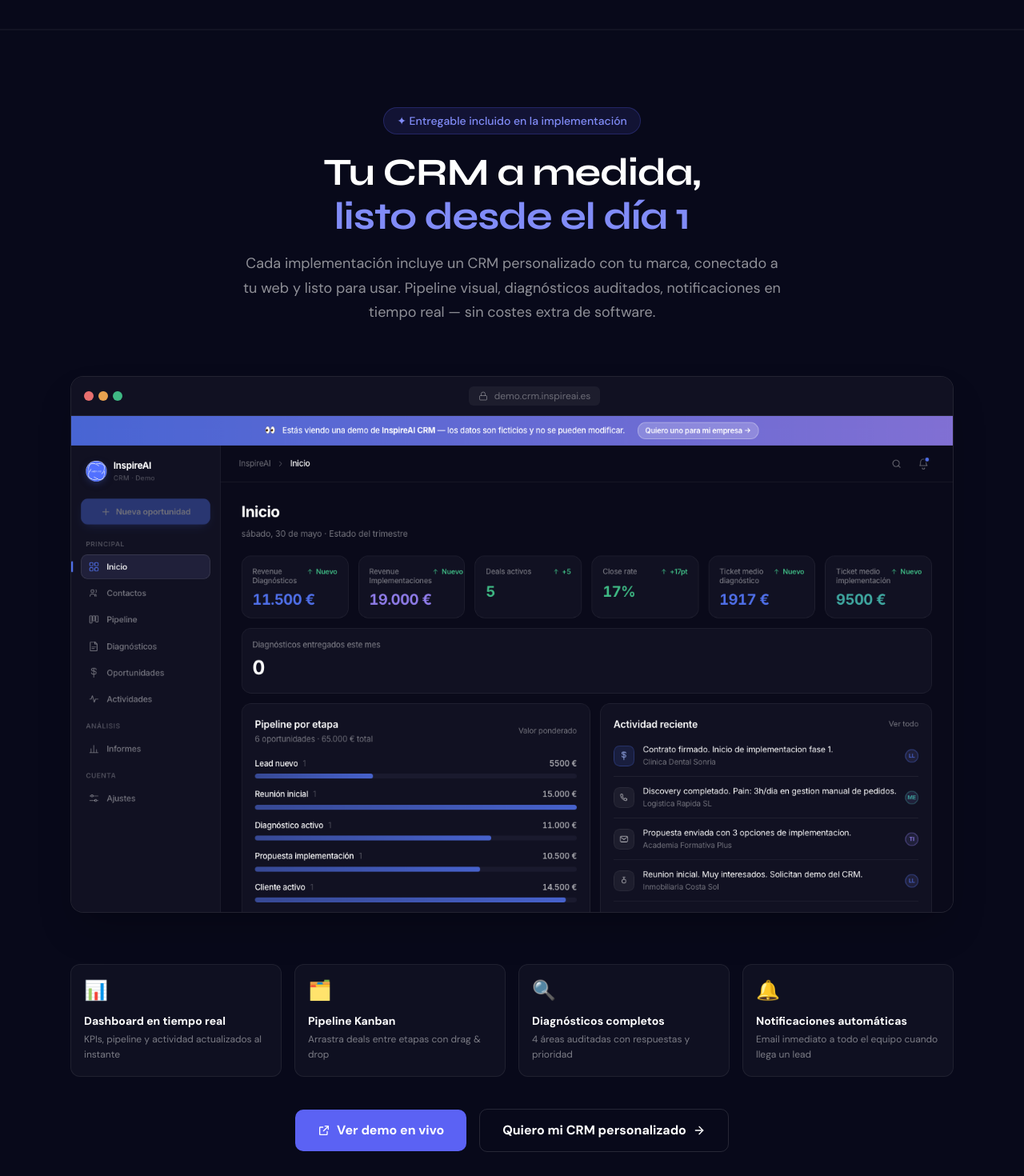
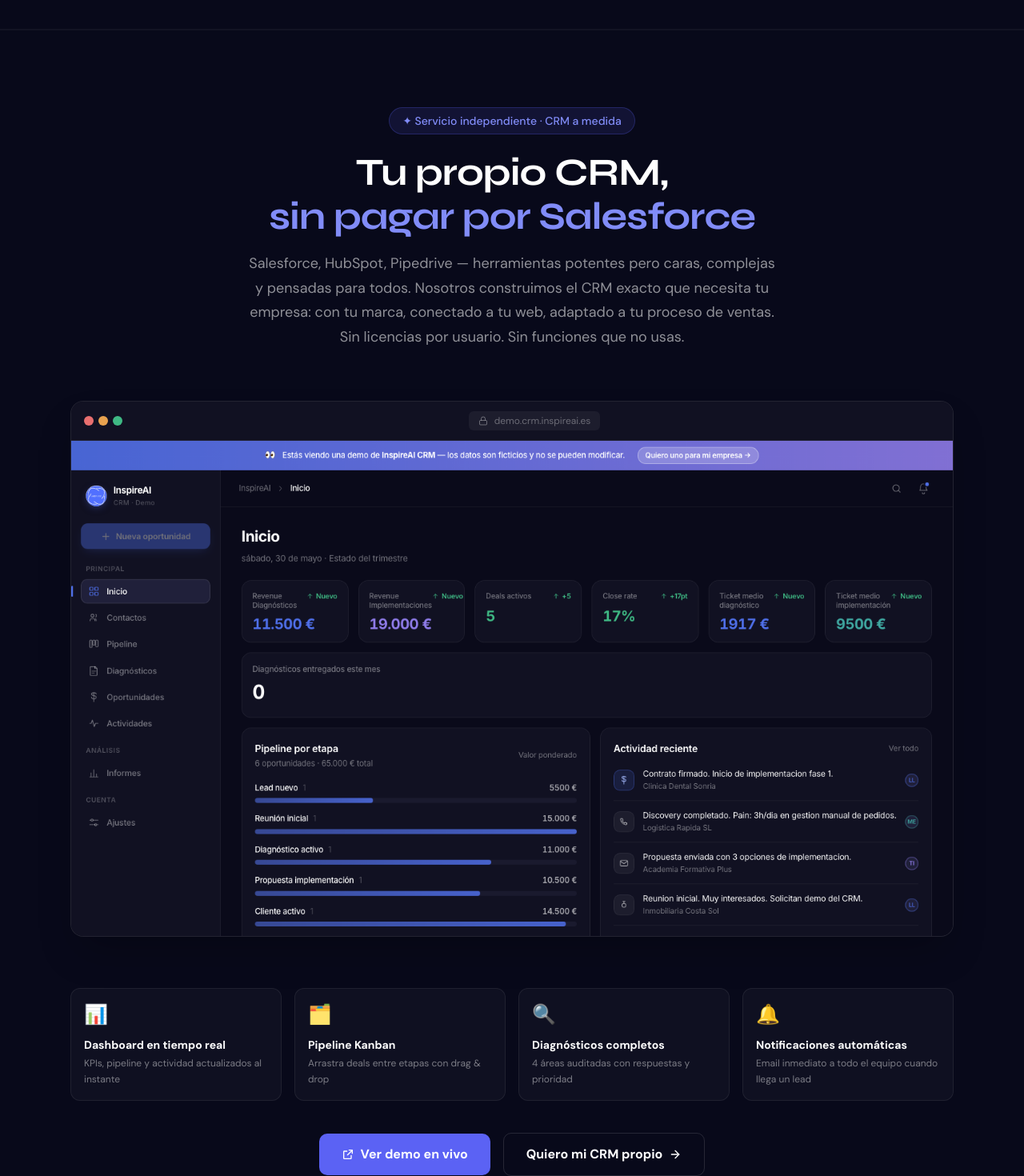
Before and after one commit to inspireai360/InspireAI, a Next.js app: page / in a window 1280 px wide. Shown: the part 4440-5910 px from the top of the page at 80% size. Built offline with nearby package versions, Linux system fonts and the light colour scheme.

Commit message:
feat: reposicionar CRM como servicio independiente (no bundled con implementación)

```diff
--- a/app/page.tsx
+++ b/app/page.tsx
@@ -1150,16 +1150,17 @@
           <div className="text-center mb-12 md:mb-16">
             <span className="inline-flex items-center gap-2 px-4 py-1.5 rounded-full text-sm font-medium mb-5"
               style={{ background: "rgba(91,98,244,0.12)", color: "#818CF8", border: "1px solid rgba(91,98,244,0.25)" }}>
-              ✦ Entregable incluido en la implementación
+              ✦ Servicio independiente · CRM a medida
             </span>
             <h2 className="font-heading font-bold text-white mb-4"
               style={{ fontSize: "clamp(2rem, 5vw, 3rem)", lineHeight: 1.15, letterSpacing: "-0.02em" }}>
-              Tu CRM a medida,<br />
-              <span style={{ color: "#818CF8" }}>listo desde el día 1</span>
+              Tu propio CRM,<br />
+              <span style={{ color: "#818CF8" }}>sin pagar por Salesforce</span>
             </h2>
             <p className="max-w-2xl mx-auto text-lg" style={{ color: "rgba(255,255,255,0.55)", lineHeight: 1.7 }}>
-              Cada implementación incluye un CRM personalizado con tu marca, conectado a tu web y listo para usar.
-              Pipeline visual, diagnósticos auditados, notificaciones en tiempo real — sin costes extra de software.
+              Salesforce, HubSpot, Pipedrive — herramientas potentes pero caras, complejas y pensadas para todos.
+              Nosotros construimos el CRM exacto que necesita tu empresa: con tu marca, conectado a tu web,
+              adaptado a tu proceso de ventas. Sin licencias por usuario. Sin funciones que no usas.
             </p>
           </div>
 
@@ -1225,7 +1226,7 @@
               const el = document.getElementById("contacto");
               el?.scrollIntoView({ behavior: "smooth" });
             }} className="btn-secondary inline-flex items-center gap-2">
-              Quiero mi CRM personalizado
+              Quiero mi CRM propio
               <ArrowRight className="w-4 h-4" />
             </button>
           </div>
```
